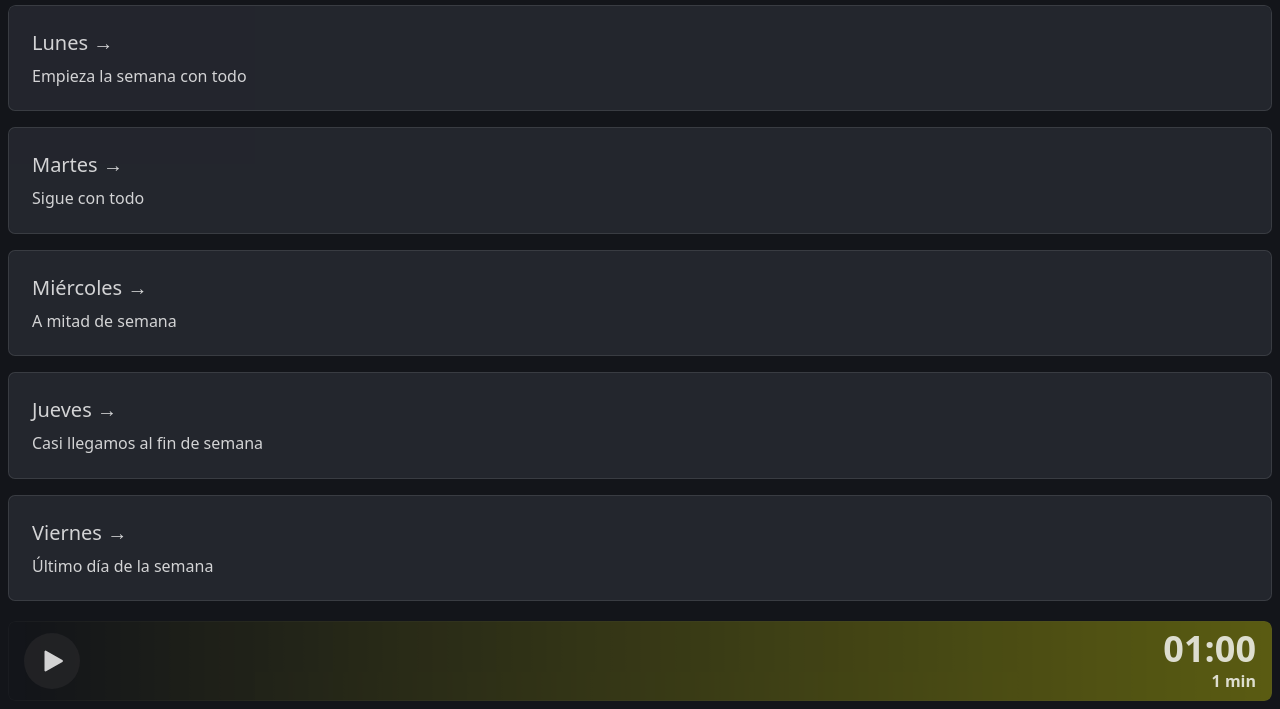
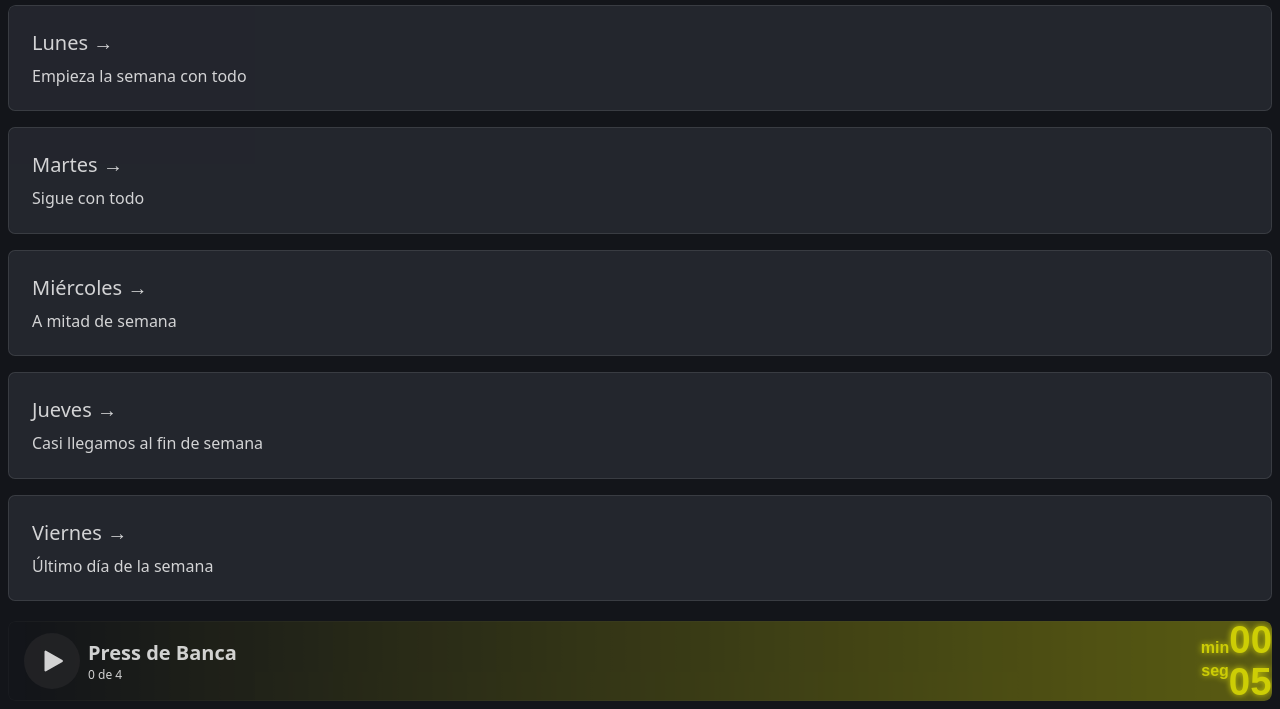
Before and after one commit to drummes12/gym-app, an Astro site: page / in a window 1280 px wide. Shown: the part 91-800 px from the top of the page. Built offline with nearby package versions, Linux system fonts and the light colour scheme; Astro itself is replaced by a stand-in of ours; a web font is replaced by a local one.

Commit message:
refactor: upgrade rest time design

```diff
--- a/src/components/player-bar.jsx
+++ b/src/components/player-bar.jsx
@@ -1,4 +1,6 @@
 import { useEffect, useState } from 'react'
+import { useWorkoutStore } from '@/store/workoutStore'
+import { timeFormatted } from '@/lib/time'
 
 export const Pause = ({ className }) => (
   <svg className={className} role='img' height='24' width='24' aria-hidden='true' viewBox='0 0 16 16'>
@@ -19,16 +21,14 @@ export const Play = ({ className }) => (
 )
 
 export function PlayerBar() {
-  const initialRest = 60
+  const { currentRestTime, currentExercise, isRest, setIsRest, setCurrentExercise } = useWorkoutStore((state) => state)
 
-  const [isRest, setIsRest] = useState(false)
-  const [time, setTime] = useState(initialRest)
+  const [time, setTime] = useState(currentRestTime)
 
   useEffect(() => {
     if (time === 0) {
       notifyMe()
       setIsRest(false)
-      setTime(initialRest)
     }
 
     let intervalId = null
@@ -36,61 +36,61 @@ export function PlayerBar() {
       intervalId = setInterval(() => {
         setTime((currentTime) => currentTime - 1)
       }, 1000)
-    } else if (!isRest && time !== initialRest) {
+    } else if (!isRest && time !== currentRestTime) {
       clearInterval(intervalId)
     }
 
     return () => clearInterval(intervalId)
   }, [isRest, time])
 
+  useEffect(() => {
+    if (time === 0) {
+      setTime(currentRestTime)
+      setCurrentExercise({
+        ...currentExercise,
+        currentSet: currentExercise.currentSet + 1,
+      })
+    }
+  }, [time])
+
   const handleClick = () => {
-    document.getElementById('bip-notification').play()
     setIsRest(!isRest)
   }
 
   return (
-    <div className='relative flex items-center justify-between px-4 w-full h-full rounded-lg overflow-hidden text-white/80'>
+    <div className='relative flex items-center gap-2 px-4 w-full h-full rounded-lg overflow-hidden text-white/80'>
       <div
         id='bg-player'
         className='absolute left-0 top-0 -z-10 bg-white/50 h-full'
-        style={{ width: `${(100 * time) / initialRest}%` }}
+        style={{ width: `${(100 * time) / currentRestTime}%` }}
       ></div>
       <button className='bg-zinc-800/70 rounded-full p-4' onClick={handleClick}>
         {isRest ? <Pause /> : <Play />}
       </button>
-      <audio id='bip-notification' src='/level-up-191997.mp3' preload='auto'></audio>
-      <p className='flex flex-col items-end font-semibold text-4xl tabular-nums'>
-        {timeFormatted(time)}
-        <span className='block text-base'>{displayFormattedTime(initialRest)}</span>
-      </p>
+
+      <div>
+        <p className='font-semibold text-xl'>{currentExercise.title}</p>
+        <p className='text-xs'>{currentExercise.currentSet} de 4</p>
+      </div>
+
+      <div
+        id='timer-rest'
+        className='absolute right-0 top-0 opacity-70 flex flex-col items-center justify-center font-semibold gap-1 text-[2.4rem] leading-none font-dseg14 text-[#ffff00]'
+      >
+        <p>
+          <span className='text-base leading-none'>min</span>
+          {timeFormatted(time).minutesFormatted}
+        </p>
+        <p className='flex'>
+          <span className='text-base leading-none'>seg</span>
+          {timeFormatted(time).secondsFormatted}
+        </p>
+      </div>
     </div>
   )
 }
 
-function timeFormatted(seconds) {
-  const minutes = Math.floor(seconds / 60)
-  const remainingSeconds = seconds % 60
-
-  const minutesFormatted = minutes.toString().padStart(2, '0')
-  const secondsFormatted = remainingSeconds.toString().padStart(2, '0')
-
-  return `${minutesFormatted}:${secondsFormatted}`
-}
-
-function displayFormattedTime(seconds) {
-  const minutos = Math.floor(seconds / 60)
-  const segundosRestantes = seconds % 60
-
-  let resultado = new Intl.ListFormat('es', { style: 'long', type: 'conjunction' }).format(
-    [minutos > 0 ? `${minutos} min` : null, segundosRestantes > 0 ? `${segundosRestantes} s` : null].filter(Boolean)
-  )
-
-  return resultado
-}
-
 function notifyMe() {
-  const audio = document.getElementById('bip-notification')
-  audio.play().catch((error) => console.error(error))
   const messageNotification = '🔔 ¡Dale duro! 🦾'
 
   if (!('Notification' in window)) {
--- a/src/data/training.ts
+++ b/src/data/training.ts
@@ -4,6 +4,7 @@ export const TRAINING: Training[] = [
   {
     day: 'monday',
     zone: 'Pectoral',
+    break: 90,
     workouts: [
       {
         title: 'Press de banca',
@@ -12,6 +13,7 @@ export const TRAINING: Training[] = [
         reps: 12,
         weight: 15,
         weightUnit: 'k/mancuerna',
+        rest: 10,
       },
       [
         {
--- /dev/null
+++ b/src/lib/time.ts
@@ -0,0 +1,20 @@
+export function timeFormatted(seconds: number) {
+  const minutes = Math.floor(seconds / 60)
+  const remainingSeconds = seconds % 60
+
+  const minutesFormatted = minutes.toString().padStart(2, '0')
+  const secondsFormatted = remainingSeconds.toString().padStart(2, '0')
+
+  return { minutesFormatted, secondsFormatted }
+}
+
+export function displayFormattedTime(seconds: number) {
+  const minutos = Math.floor(seconds / 60)
+  const segundosRestantes = seconds % 60
+
+  let resultado = new Intl.ListFormat('es', { style: 'long', type: 'conjunction' }).format(
+    [minutos > 0 ? `${minutos} min` : null, segundosRestantes > 0 ? `${segundosRestantes} s` : null].filter(Boolean) as string[]
+  )
+
+  return resultado
+}
--- /dev/null
+++ b/src/store/workoutStore.ts
@@ -0,0 +1,11 @@
+import type { CurrentExcercise } from '@/types/Training'
+import { create } from 'zustand'
+
+export const useWorkoutStore = create((set) => ({
+  currentRestTime: 5,
+  isRest: false,
+  currentExercise: {title: 'Press de Banca', currentSet: 0, totalSets: 0, nextWorkout: 'Press de Banca Inclinado'},
+  setCurrentRestTime: (currentRestTime: number) => set({ currentRestTime }),
+  setIsRest: (isRest: boolean) => set({ isRest }),
+  setCurrentExercise: (currentExercise: CurrentExcercise) => set({ currentExercise })
+}))
```
Also changed, not shown: src/types/Training.ts (+9 -0 lines).
